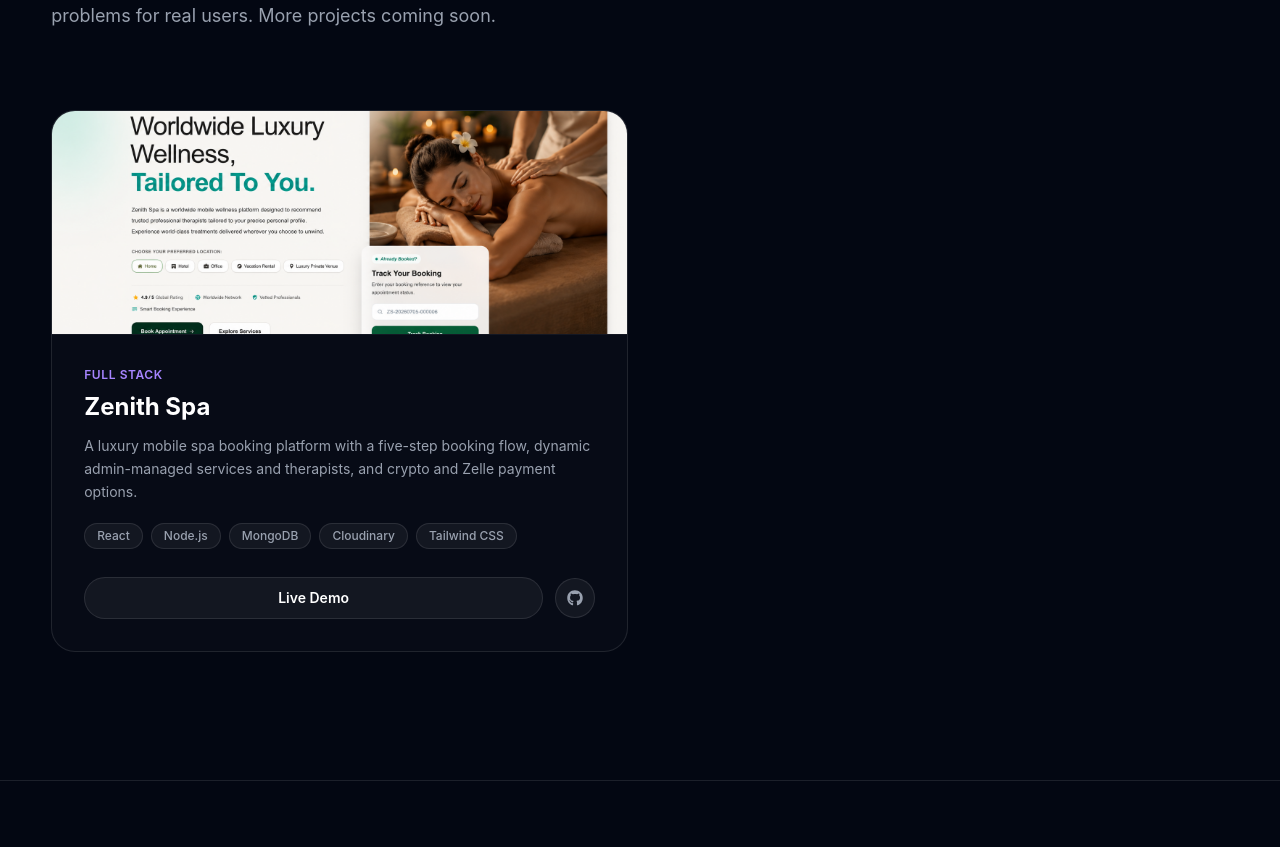
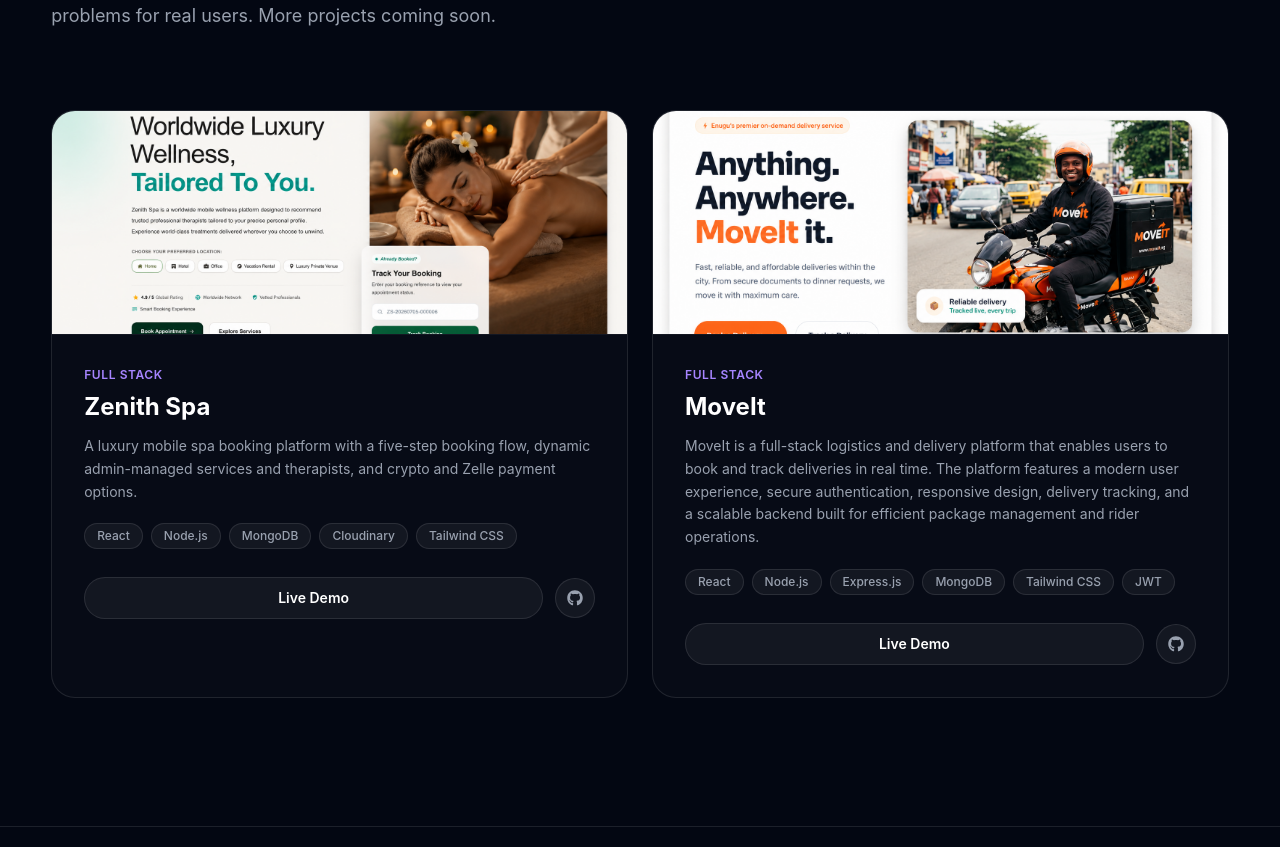
Before and after one commit to Tobyishiwu/tobyishiwu-portfolio, a React (Vite) app: page /projects in a window 1280 px wide. Shown: the part 410-1257 px from the top of the page. Built offline with nearby package versions, Linux system fonts and the light colour scheme.

Commit message:
feat: add MoveIt project to portfolio

```diff
--- a/src/data/projects.js
+++ b/src/data/projects.js
@@ -11,7 +11,23 @@
     featured: true,
   },
 
+ {
+    name: "MoveIt",
+    tag: "FULL STACK",
+    image: "/images/projects/moveit.jpg",
+    shortDescription: "On-demand delivery platform for fast, reliable, and affordable citywide deliveries.",
+    description:     "MoveIt is a full-stack logistics and delivery platform that enables users to book and track deliveries in real time. The platform features a modern user experience, secure authentication, responsive design, delivery tracking, and a scalable backend built for efficient package management and rider operations.",
 
+    stack: ["React",
+    "Node.js",
+    "Express.js",
+    "MongoDB",
+    "Tailwind CSS",
+    "JWT"],
+    liveUrl: "https://moveit-zeta-sandy.vercel.app",
+    repoUrl: "https://github.com/Tobyishiwu/moveit",
+    featured: true,
+  },
 
 ];
 
```
Also changed, not shown: public/images/projects/moveit.jpg (added).
